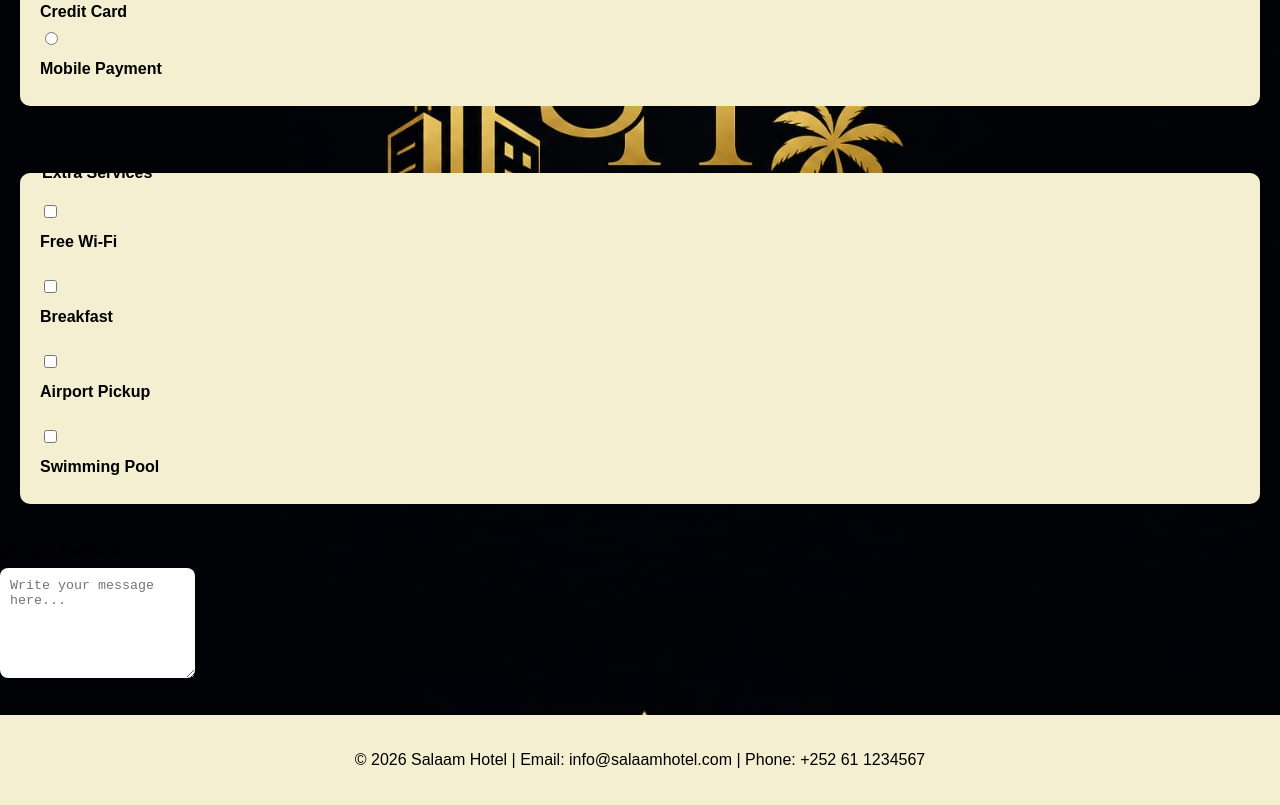
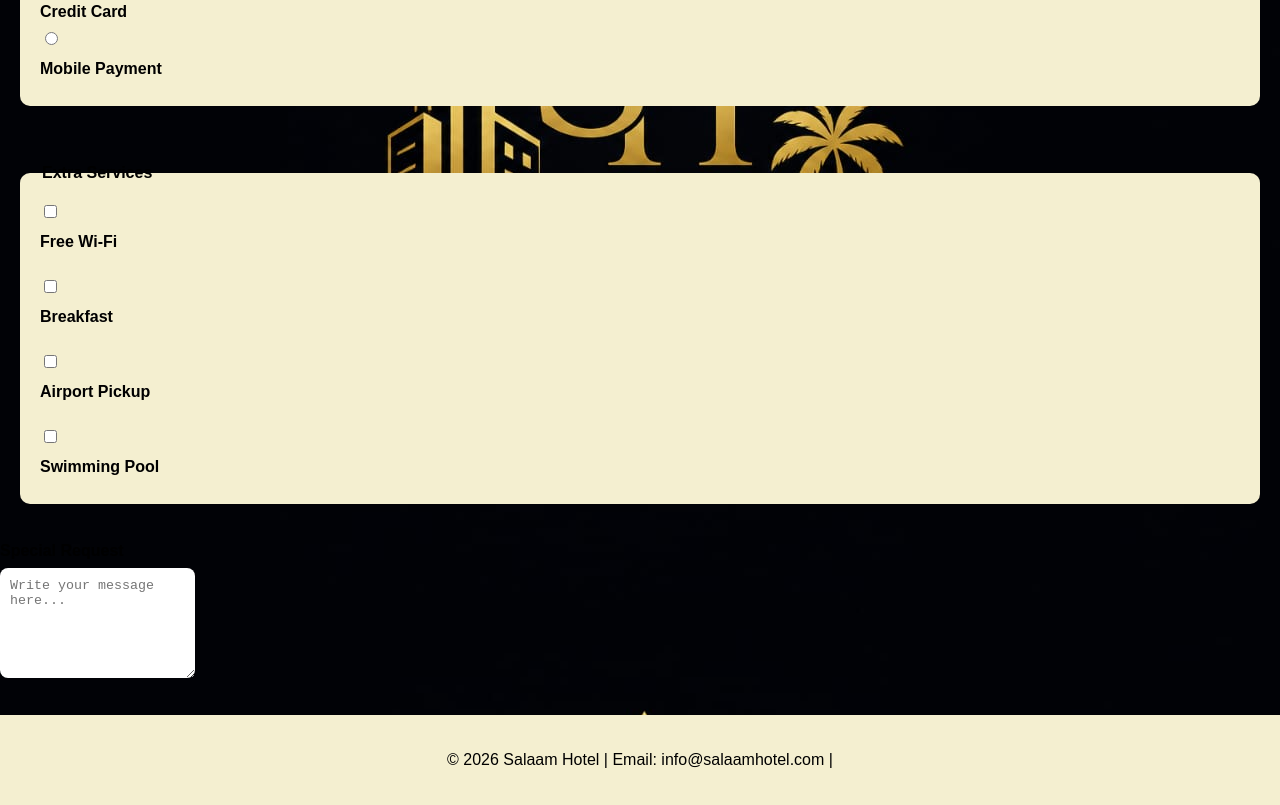
Before and after one commit to muniitamohamettm-hue/c1250171-c1250165.githup.io, a plain HTML site: page booking.html in a window 1280 px wide. Shown: the part 1093-1898 px from the top of the page. Drawn offline with Linux system fonts and the light colour scheme.

Commit message:
Update booking.html

```diff
--- a/booking.html
+++ b/booking.html
@@ -131,7 +131,7 @@ placeholder="Write your message here..."></textarea>
 <footer>
 
 <p>
-© 2026 Salaam Hotel | Email: info@salaamhotel.com | Phone: +252 61 1234567
+© 2026 Salaam Hotel | Email: info@salaamhotel.com |
 </p>
 
 </footer>
```
